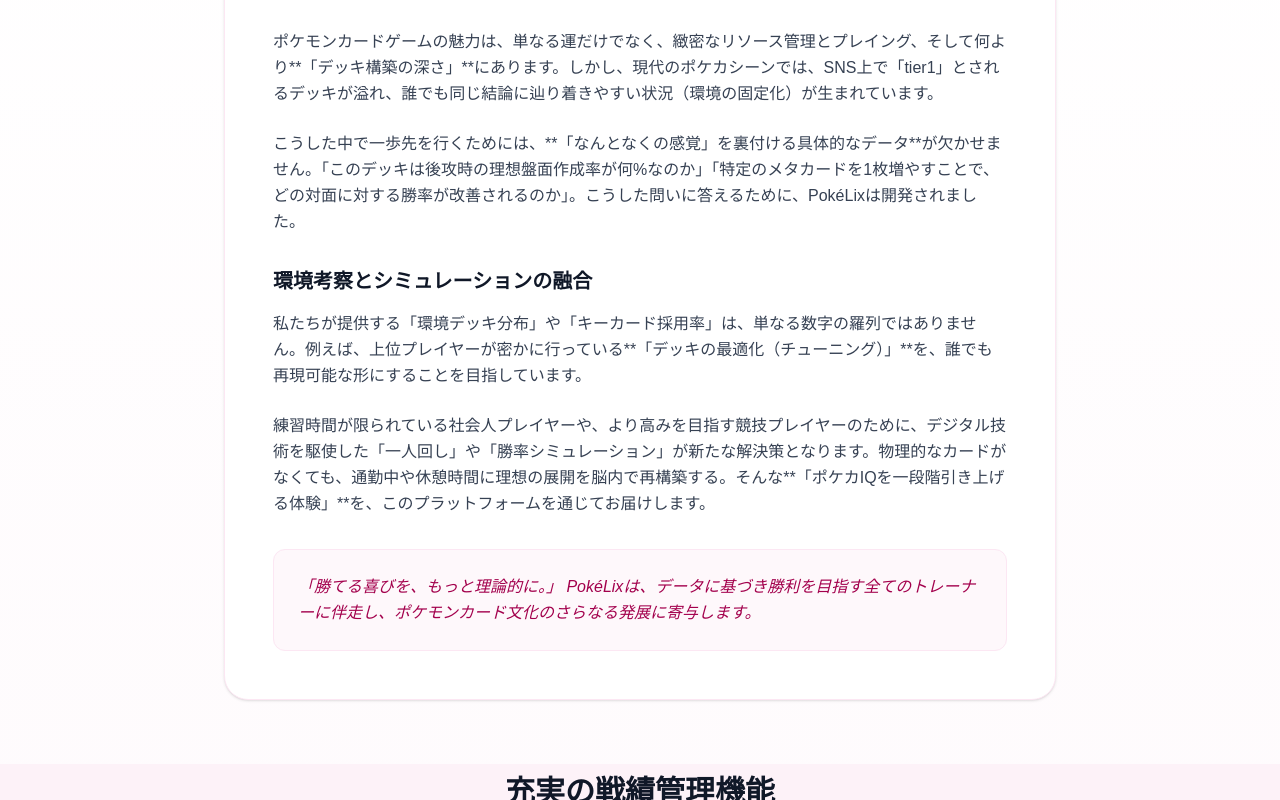
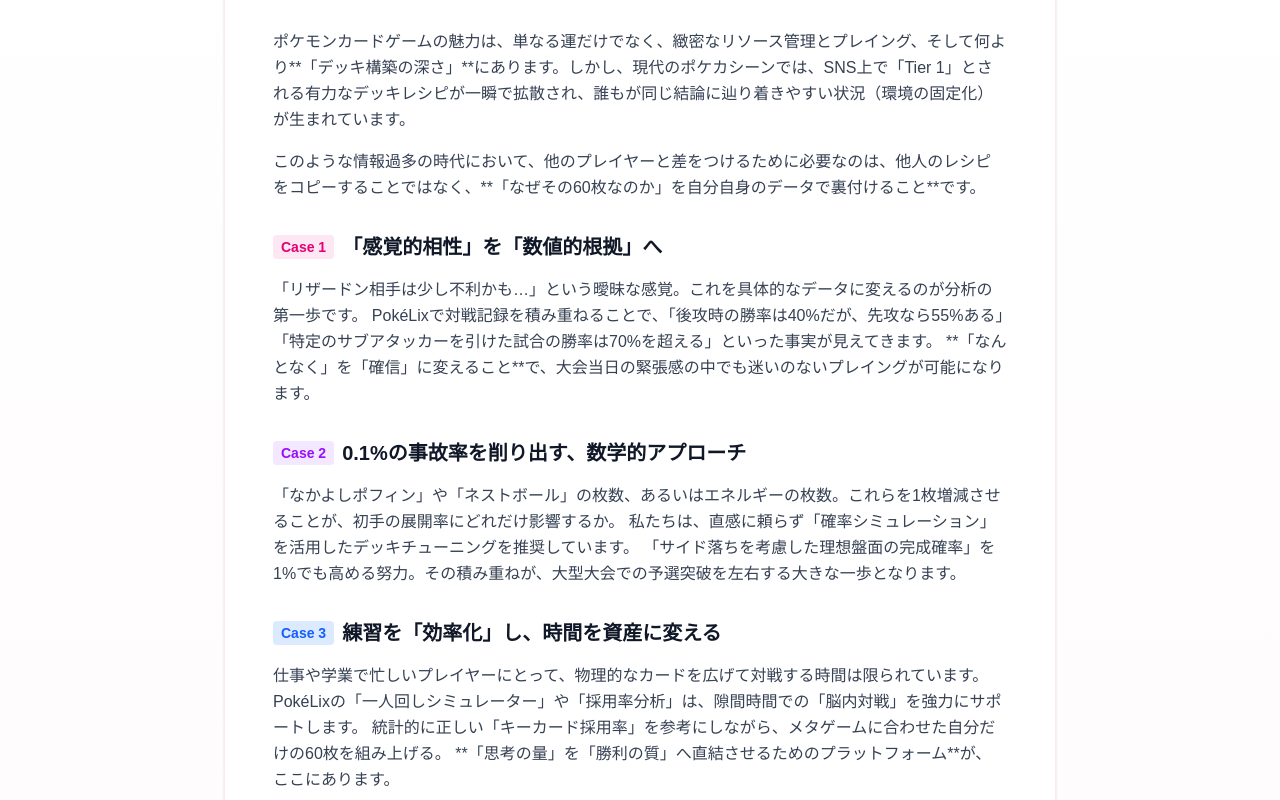
Before and after one commit to rmatsumoto3o3-blip/pokeka-app, a Next.js app: page / in a window 1280 px wide. Shown: the part 2480-3280 px from the top of the page. Built offline with nearby package versions, Linux system fonts and the light colour scheme; no server answers; the database is empty; a web font is replaced by a local one.

Commit message:
feat: heavily expand environment commentary on landing page

```diff
--- a/components/LandingPage.tsx
+++ b/components/LandingPage.tsx
@@ -377,27 +377,61 @@ export default function LandingPage({ decks, archetypes, articles }: LandingPage
                             なぜ今、ポケカに「データ分析」が必要なのか？
                         </h2>
 
-                        <div className="space-y-6 text-gray-700 leading-relaxed text-sm md:text-base">
-                            <p>
-                                ポケモンカードゲームの魅力は、単なる運だけでなく、緻密なリソース管理とプレイング、そして何より**「デッキ構築の深さ」**にあります。しかし、現代のポケカシーンでは、SNS上で「tier1」とされるデッキが溢れ、誰でも同じ結論に辿り着きやすい状況（環境の固定化）が生まれています。
-                            </p>
+                        <div className="space-y-8 text-gray-700 leading-relaxed text-sm md:text-base">
+                            <div className="space-y-4">
+                                <p>
+                                    ポケモンカードゲームの魅力は、単なる運だけでなく、緻密なリソース管理とプレイング、そして何より**「デッキ構築の深さ」**にあります。しかし、現代のポケカシーンでは、SNS上で「Tier 1」とされる有力なデッキレシピが一瞬で拡散され、誰もが同じ結論に辿り着きやすい状況（環境の固定化）が生まれています。
+                                </p>
+                                <p>
+                                    このような情報過多の時代において、他のプレイヤーと差をつけるために必要なのは、他人のレシピをコピーすることではなく、**「なぜその60枚なのか」を自分自身のデータで裏付けること**です。
+                                </p>
+                            </div>
 
-                            <p>
-                                こうした中で一歩先を行くためには、**「なんとなくの感覚」を裏付ける具体的なデータ**が欠かせません。「このデッキは後攻時の理想盤面作成率が何%なのか」「特定のメタカードを1枚増やすことで、どの対面に対する勝率が改善されるのか」。こうした問いに答えるために、PokéLixは開発されました。
-                            </p>
+                            <div className="space-y-4">
+                                <h3 className="text-xl font-bold text-gray-900 mt-8 mb-4 flex items-center gap-2">
+                                    <span className="bg-pink-100 text-pink-600 px-2 py-0.5 rounded text-sm">Case 1</span>
+                                    「感覚的相性」を「数値的根拠」へ
+                                </h3>
+                                <p>
+                                    「リザードン相手は少し不利かも…」という曖昧な感覚。これを具体的なデータに変えるのが分析の第一歩です。
+                                    PokéLixで対戦記録を積み重ねることで、「後攻時の勝率は40%だが、先攻なら55%ある」「特定のサブアタッカーを引けた試合の勝率は70%を超える」といった事実が見えてきます。
+                                    **「なんとなく」を「確信」に変えること**で、大会当日の緊張感の中でも迷いのないプレイングが可能になります。
+                                </p>
+                            </div>
 
-                            <h3 className="text-xl font-bold text-gray-900 mt-8 mb-4">環境考察とシミュレーションの融合</h3>
-                            <p>
-                                私たちが提供する「環境デッキ分布」や「キーカード採用率」は、単なる数字の羅列ではありません。例えば、上位プレイヤーが密かに行っている**「デッキの最適化（チューニング）」**を、誰でも再現可能な形にすることを目指しています。
-                            </p>
-                            <p>
-                                練習時間が限られている社会人プレイヤーや、より高みを目指す競技プレイヤーのために、デジタル技術を駆使した「一人回し」や「勝率シミュレーション」が新たな解決策となります。物理的なカードがなくても、通勤中や休憩時間に理想の展開を脳内で再構築する。そんな**「ポケカIQを一段階引き上げる体験」**を、このプラットフォームを通じてお届けします。
-                            </p>
+                            <div className="space-y-4">
+                                <h3 className="text-xl font-bold text-gray-900 mt-8 mb-4 flex items-center gap-2">
+                                    <span className="bg-purple-100 text-purple-600 px-2 py-0.5 rounded text-sm">Case 2</span>
+                                    0.1%の事故率を削り出す、数学的アプローチ
+                                </h3>
+                                <p>
+                                    「なかよしポフィン」や「ネストボール」の枚数、あるいはエネルギーの枚数。これらを1枚増減させることが、初手の展開率にどれだけ影響するか。
+                                    私たちは、直感に頼らず「確率シミュレーション」を活用したデッキチューニングを推奨しています。
+                                    「サイド落ちを考慮した理想盤面の完成確率」を1%でも高める努力。その積み重ねが、大型大会での予選突破を左右する大きな一歩となります。
+                                </p>
+                            </div>
 
-                            <div className="bg-pink-50/50 p-6 rounded-xl border border-pink-100 mt-8">
-                                <p className="text-pink-800 font-medium italic">
+                            <div className="space-y-4">
+                                <h3 className="text-xl font-bold text-gray-900 mt-8 mb-4 flex items-center gap-2">
+                                    <span className="bg-blue-100 text-blue-600 px-2 py-0.5 rounded text-sm">Case 3</span>
+                                    練習を「効率化」し、時間を資産に変える
+                                </h3>
+                                <p>
+                                    仕事や学業で忙しいプレイヤーにとって、物理的なカードを広げて対戦する時間は限られています。
+                                    PokéLixの「一人回しシミュレーター」や「採用率分析」は、隙間時間での「脳内対戦」を強力にサポートします。
+                                    統計的に正しい「キーカード採用率」を参考にしながら、メタゲームに合わせた自分だけの60枚を組み上げる。
+                                    **「思考の量」を「勝利の質」へ直結させるためのプラットフォーム**が、ここにあります。
+                                </p>
+                            </div>
+
+                            <div className="bg-gradient-to-br from-pink-50 to-purple-50 p-6 md:p-8 rounded-2xl border border-pink-100 mt-12">
+                                <p className="text-pink-900 font-bold mb-4">
                                     「勝てる喜びを、もっと理論的に。」
-                                    PokéLixは、データに基づき勝利を目指す全てのトレーナーに伴走し、ポケモンカード文化のさらなる発展に寄与します。
+                                </p>
+                                <p className="text-gray-700 text-sm md:text-base leading-relaxed">
+                                    PokéLixは、データに基づき勝利を目指すすべてのトレーナーに伴走します。
+                                    あなたが積み上げる対戦記録の一行一行が、明日のポケカ文化を形作り、勝利へ導く地図となります。
+                                    さあ、あなたのポケカライフに「分析」という新たな武器を取り入れてみませんか？
                                 </p>
                             </div>
                         </div>
```
